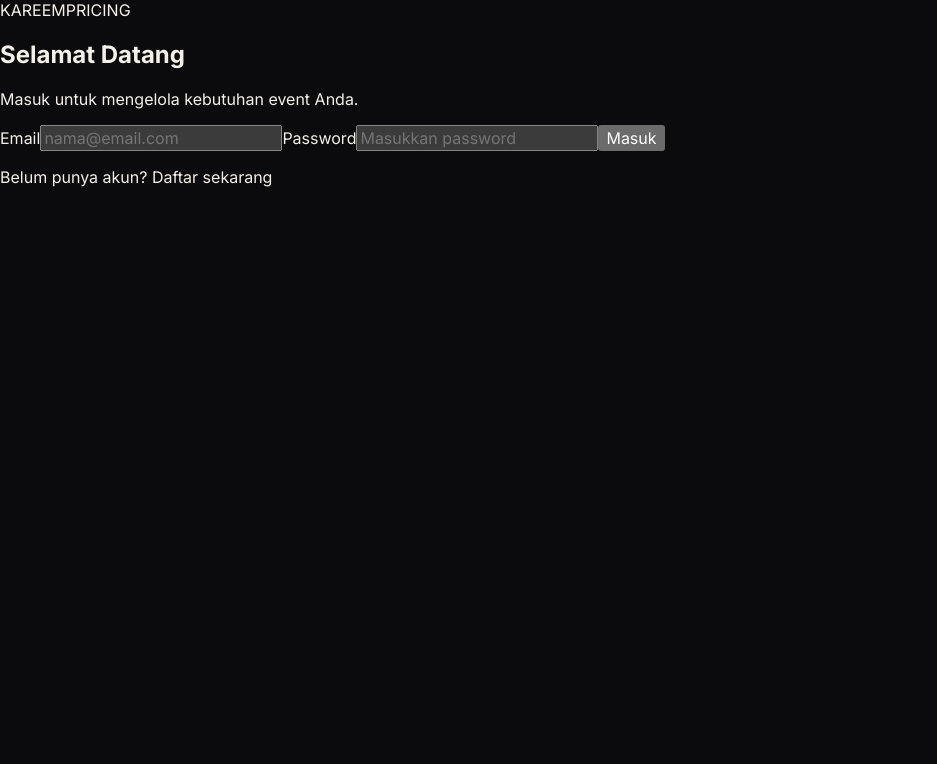
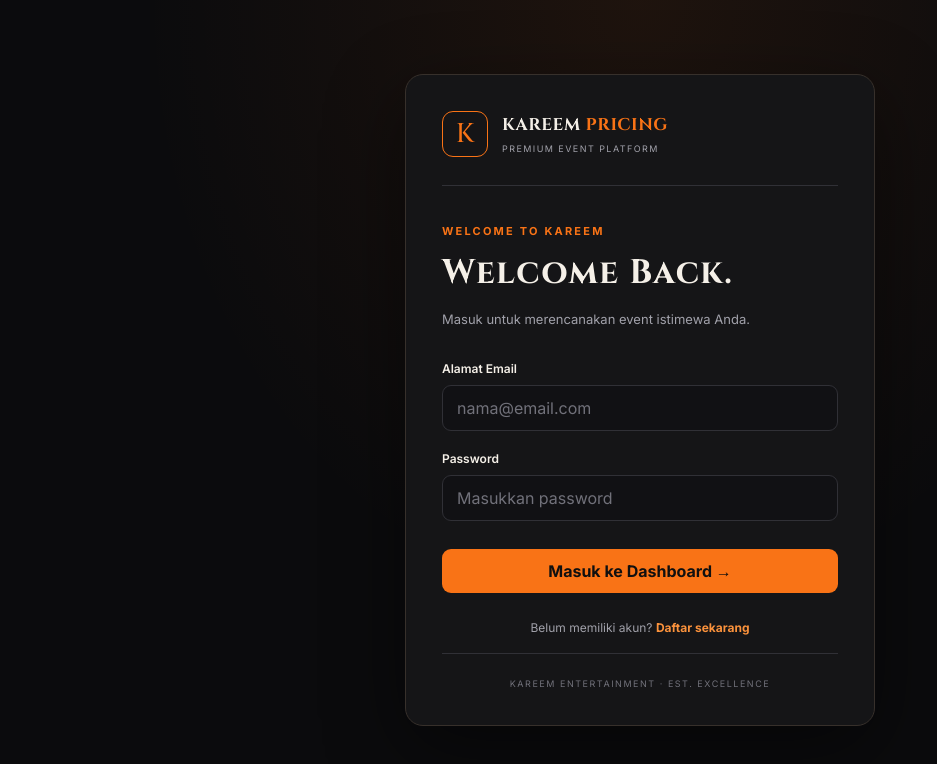
Before and after one commit to kiraascoder/kareem-pricing, a Vue app in the folder frontend/: page /login in a window 1280 px wide. Shown: the top 764 px of the page, without its empty margins (0-937 px from the left). Built offline with nearby package versions, Linux system fonts and the light colour scheme.

Commit message:
Update LoginView.vue

```diff
--- a/frontend/src/views/LoginView.vue
+++ b/frontend/src/views/LoginView.vue
@@ -49,46 +49,208 @@ async function login() {
 }
 </script>
 
+
 <template>
-  <main class="auth-page">
-    <section class="auth-card">
-      <div class="brand">KAREEM<span>PRICING</span></div>
+  <main class="login-page">
+    <section class="login-shell">
+      <div class="login-brand">
+        <div class="brand-symbol">K</div>
+        <div>
+          <div class="roman-title brand-name">
+            KAREEM <span>PRICING</span>
+          </div>
+          <small>PREMIUM EVENT PLATFORM</small>
+        </div>
+      </div>
 
-      <h1>Selamat Datang</h1>
-      <p>Masuk untuk mengelola kebutuhan event Anda.</p>
+      <div class="login-content">
+        <div class="roman-eyebrow">
+          WELCOME TO KAREEM
+        </div>
+
+        <h1 class="roman-title">Welcome Back.</h1>
+        <p>
+          Masuk untuk merencanakan event istimewa Anda.
+        </p>
 
         <form @submit.prevent="login">
-        <label for="email">Email</label>
+          <div class="field">
+            <label for="email">Alamat Email</label>
             <input
               id="email"
               v-model="email"
+              class="roman-input"
               type="email"
               autocomplete="email"
               placeholder="nama@email.com"
               required
             />
+          </div>
 
+          <div class="field">
             <label for="password">Password</label>
             <input
               id="password"
               v-model="password"
+              class="roman-input"
               type="password"
               autocomplete="current-password"
               placeholder="Masukkan password"
               required
             />
+          </div>
 
-        <div v-if="error" class="error">{{ error }}</div>
+          <div v-if="error" class="login-error" role="alert">
+            {{ error }}
+          </div>
 
-        <button type="submit" :disabled="loading">
-          {{ loading ? 'Memproses...' : 'Masuk' }}
+          <button
+            type="submit"
+            class="roman-button login-submit"
+            :disabled="loading"
+          >
+            {{ loading ? 'Memproses...' : 'Masuk ke Dashboard →' }}
           </button>
         </form>
 
-      <p class="footer-text">
-        Belum punya akun?
+        <div class="login-footer">
+          Belum memiliki akun?
           <RouterLink to="/register">Daftar sekarang</RouterLink>
-      </p>
+        </div>
+      </div>
+
+      <div class="login-bottom">
+        KAREEM ENTERTAINMENT · EST. EXCELLENCE
+      </div>
     </section>
   </main>
 </template>
+
+<style scoped>
+.login-page {
+  min-height: 100vh;
+  display: grid;
+  place-items: center;
+  padding: 24px;
+  background:
+    radial-gradient(
+      ellipse at 50% 0%,
+      #f9731615,
+      transparent 55%
+    ),
+    #0b0b0d;
+}
+
+.login-shell {
+  width: 100%;
+  max-width: 470px;
+  padding: 36px;
+  border: 1px solid #37302b;
+  border-radius: 18px;
+  background: #151517;
+  box-shadow: 0 24px 80px #0007;
+}
+
+.login-brand {
+  display: flex;
+  align-items: center;
+  gap: 14px;
+  padding-bottom: 28px;
+  border-bottom: 1px solid #303036;
+}
+
+.brand-symbol {
+  display: grid;
+  place-items: center;
+  width: 46px;
+  height: 46px;
+  border: 1px solid #f97316;
+  border-radius: 11px;
+  color: #f97316;
+  font-family: 'Cinzel', serif;
+  font-size: 27px;
+}
+
+.brand-name {
+  font-size: 17px;
+  font-weight: 700;
+}
+
+.brand-name span {
+  color: #f97316;
+}
+
+.login-brand small {
+  color: #a1a1aa;
+  font-size: 9px;
+  letter-spacing: .16em;
+}
+
+.login-content {
+  padding: 38px 0 18px;
+}
+
+.login-content h1 {
+  margin: 12px 0;
+  font-size: clamp(26px, 5vw, 34px);
+}
+
+.login-content p {
+  margin: 0 0 30px;
+  color: #a1a1aa;
+  font-size: 13px;
+  line-height: 1.7;
+}
+
+.field {
+  margin-bottom: 20px;
+}
+
+.field label {
+  display: block;
+  margin-bottom: 9px;
+  font-size: 12px;
+  font-weight: 600;
+}
+
+.login-submit {
+  width: 100%;
+  margin-top: 8px;
+}
+
+.login-error {
+  padding: 12px;
+  margin-bottom: 16px;
+  border-radius: 8px;
+  background: #7f1d1d40;
+  color: #fca5a5;
+  font-size: 12px;
+}
+
+.login-footer {
+  margin-top: 27px;
+  text-align: center;
+  color: #a1a1aa;
+  font-size: 12px;
+}
+
+.login-footer a {
+  color: #fb923c;
+  font-weight: 700;
+}
+
+.login-bottom {
+  padding-top: 24px;
+  border-top: 1px solid #303036;
+  color: #71717a;
+  font-size: 9px;
+  letter-spacing: .17em;
+  text-align: center;
+}
+
+@media (max-width: 480px) {
+  .login-shell {
+    padding: 24px;
+  }
+}
+</style>
```
Lines whose indentation alone changed are shown as unchanged.
